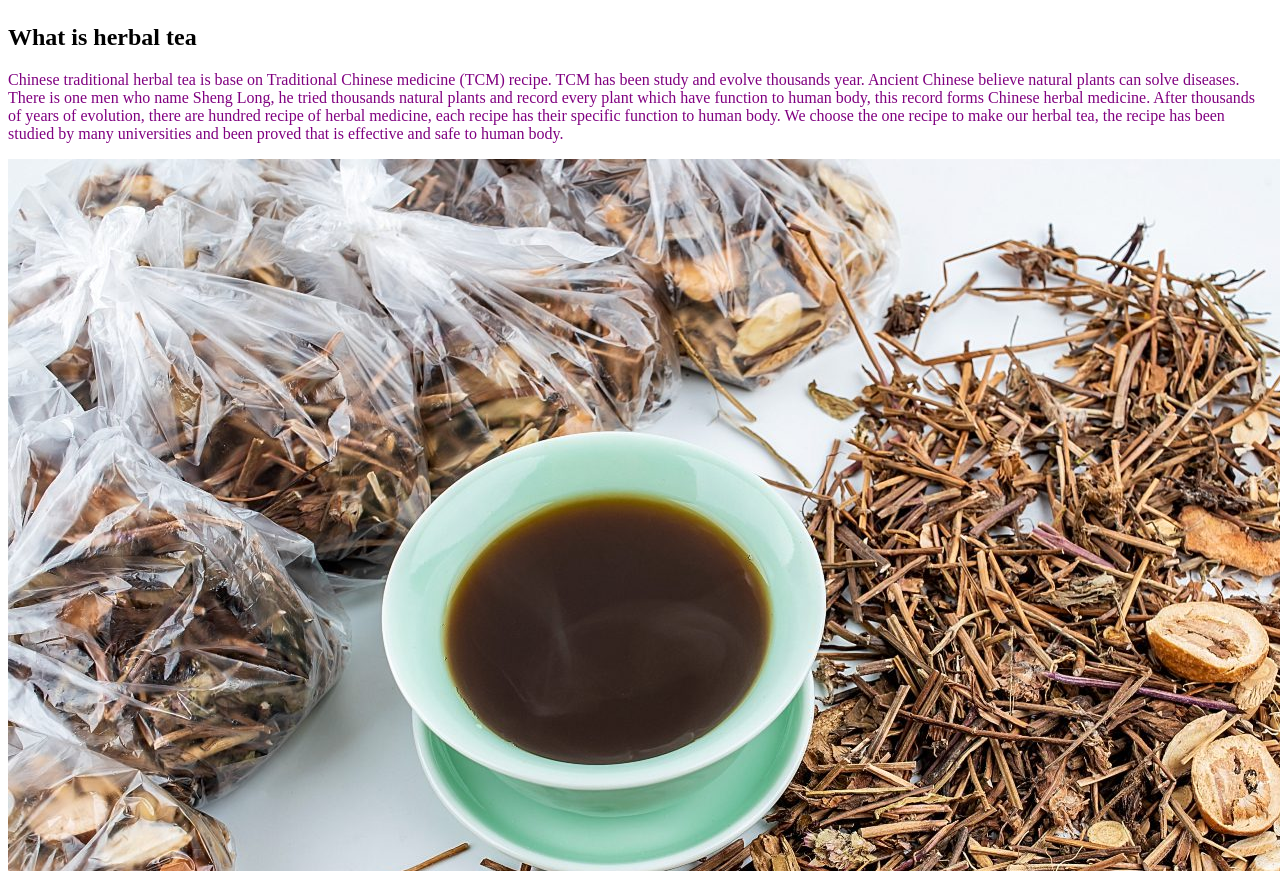
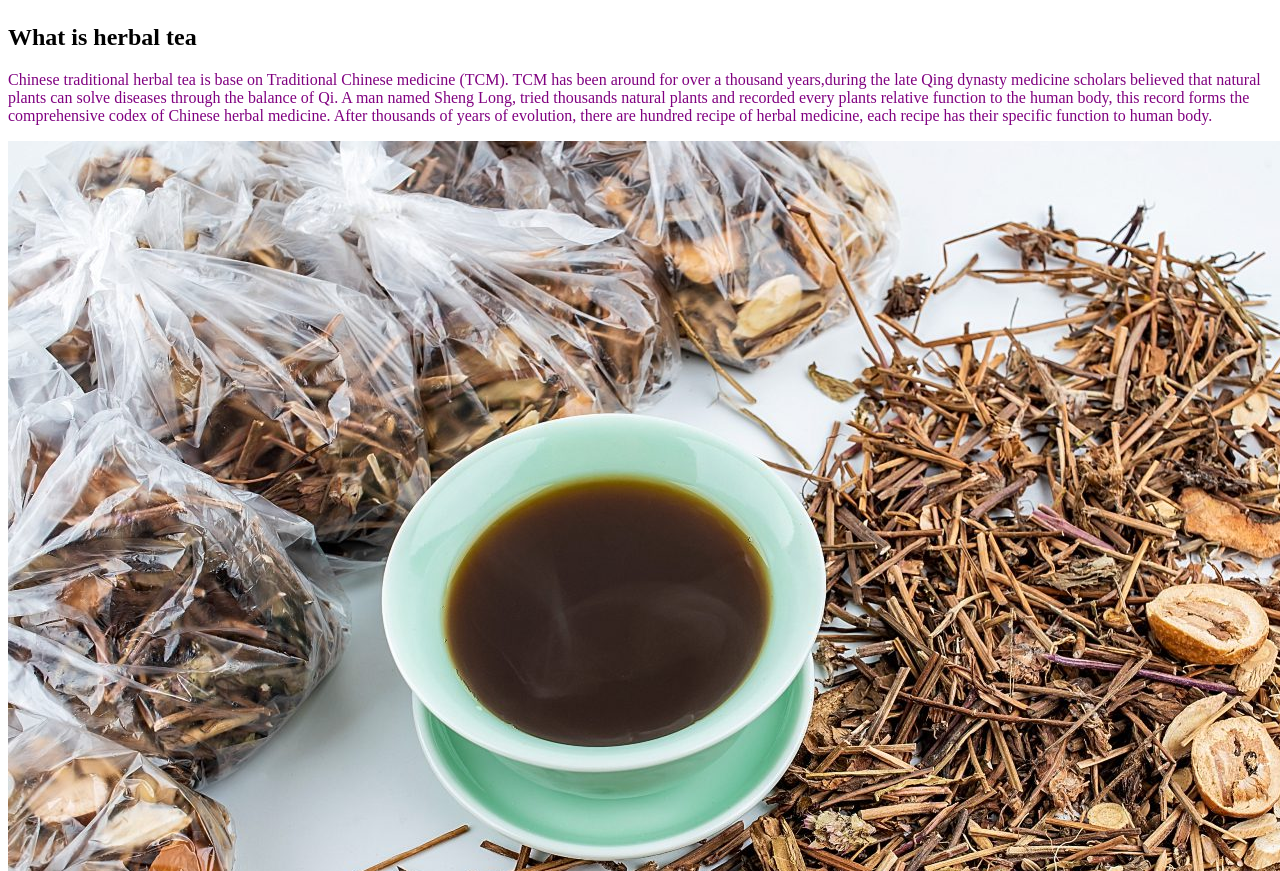
Before and after one commit to sfujkl45/IAT339-PO2, a plain HTML site: page index.html in a window 1280 px wide. Shown: the part 1709-2580 px from the top of the page. Drawn offline with Linux system fonts and the light colour scheme.

Commit message:
Update index.html

```diff
--- a/index.html
+++ b/index.html
@@ -22,7 +22,8 @@
          <div class="Herbalmedicine-intro">
             <div class="Herbaltea-detail">
                <h2>What is herbal tea</h2>
-               <p>Chinese traditional herbal tea is base on Traditional Chinese medicine (TCM) recipe. TCM has been study and evolve thousands year. Ancient Chinese believe natural plants can solve diseases. There is one men who name Sheng Long, he tried thousands natural plants and record every plant which have function to human body, this record forms Chinese herbal medicine. After thousands of years of evolution, there are hundred recipe of herbal medicine, each recipe has their specific function to human body. We choose the one recipe to make our herbal tea, the recipe has been studied by many universities and been proved that is effective and safe to human body.</p>
+               <p>Chinese traditional herbal tea is base on Traditional Chinese medicine (TCM). TCM has been around for over a thousand years,during the late Qing dynasty medicine scholars believed that natural plants can solve diseases through the balance of Qi. A man named Sheng Long, tried thousands natural plants and recorded every plants relative function to the human body, this record forms the comprehensive codex of Chinese herbal medicine.
+                 After thousands of years of evolution, there are hundred recipe of herbal medicine, each recipe has their specific function to human body.</p>
             </div>
             <div>
                <img src="images/herbal medicine/5.jpeg" alt="herbaltea">
```
